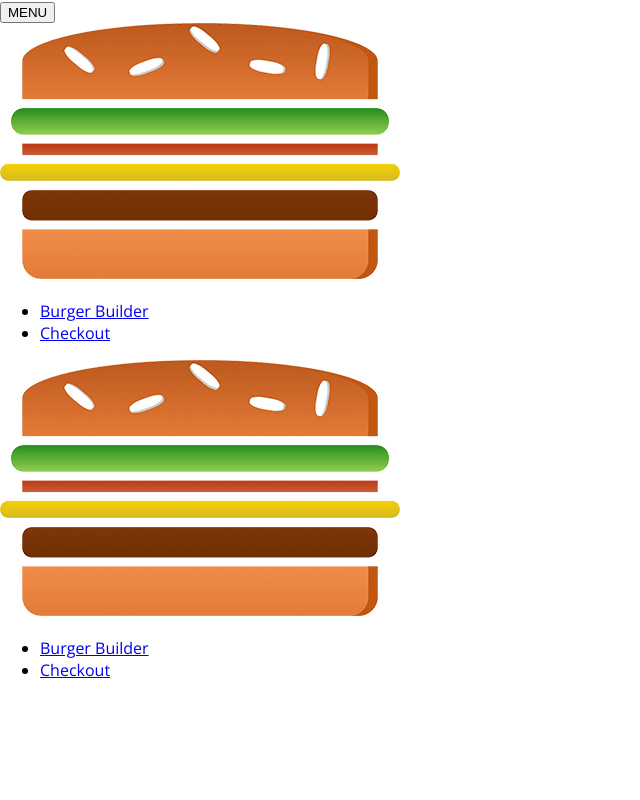
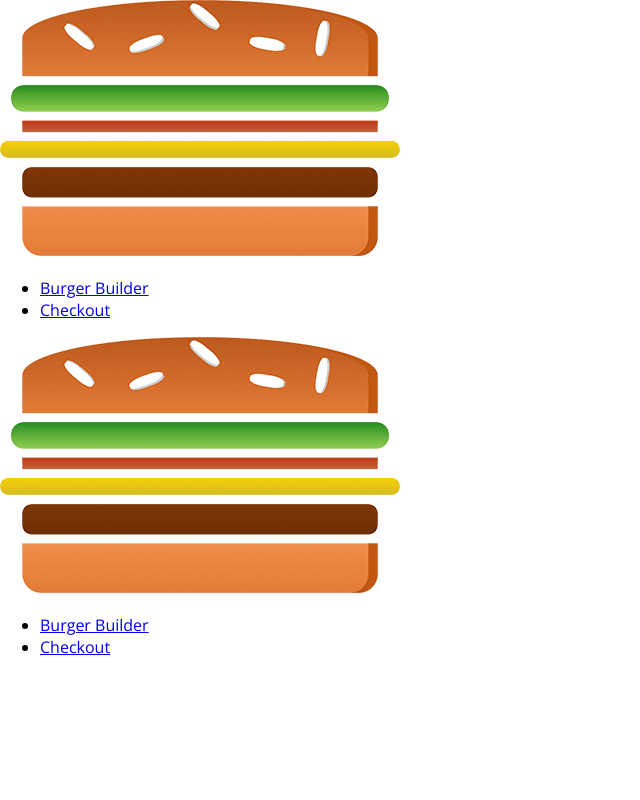
Before and after one commit to qpham01/burger-builder, a React app: page / in a window 1280 px wide. Shown: the top 800 px of the page, without its empty margins (0-640 px from the left). Built offline with nearby package versions, Linux system fonts and the light colour scheme.

Commit message:
Make side drawer toggle button as three lines icon with divs.

```diff
--- a/src/components/Layout.js
+++ b/src/components/Layout.js
@@ -6,12 +6,13 @@ import SideDrawer from "./navigation/SideDrawer";
 
 export class Layout extends React.Component {
   state = {
-    isOpen: true
+    isOpen: false
   };
 
-  sideDrawerToggler = () => {
-    const currentState = this.state.isOpen;
-    this.setState({ isOpen: !currentState });
+  sideDrawerToggleHandler = () => {
+    this.setState(prevState => {
+      return { isOpen: !prevState.isOpen };
+    });
   };
 
   sideDrawerCloseHandler = () => {
@@ -21,7 +22,7 @@ export class Layout extends React.Component {
   render() {
     return (
       <Wrap>
-        <Toolbar sideDrawerToggler={this.sideDrawerToggler} />
+        <Toolbar sideDrawerToggler={this.sideDrawerToggleHandler} />
         <SideDrawer
           isOpen={this.state.isOpen}
           closeHandler={this.sideDrawerCloseHandler}
--- a/src/components/navigation/SideDrawer.js
+++ b/src/components/navigation/SideDrawer.js
@@ -11,7 +11,6 @@ const SideDrawer = props => {
   if (props.isOpen) {
     attachedClasses = [classes.SideDrawer, classes.Open];
   }
-
   return (
     <Wrap>
       <Backdrop show={props.isOpen} clicked={props.closeHandler} />
--- a/src/components/navigation/SideDrawerToggle.css
+++ b/src/components/navigation/SideDrawerToggle.css
@@ -0,0 +1,23 @@
+.SideDrawerToggle {
+  width: 40px;
+  height: 100%;
+  display: flex;
+  flex-flow: column;
+  justify-content: space-around;
+  align-items: center;
+  padding: 10px 0;
+  box-sizing: border-box;
+  cursor: pointer;
+}
+
+.SideDrawerToggle div {
+  width: 90%;
+  height: 3px;
+  background-color: white;
+}
+
+@media (min-width: 500px) {
+  .SideDrawerToggle {
+    display: none;
+  }
+}
--- a/src/components/navigation/SideDrawerToggle.js
+++ b/src/components/navigation/SideDrawerToggle.js
@@ -1,10 +1,19 @@
 import React from "react";
 import PropTypes from "prop-types";
+import classes from "./SideDrawerToggle.css";
 
 const SideDrawerToggle = props => {
-  return <div />;
+  return (
+    <div className={classes.SideDrawerToggle} onClick={props.clickHandler}>
+      <div />
+      <div />
+      <div />
+    </div>
+  );
 };
 
-SideDrawerToggle.propTypes = {};
+SideDrawerToggle.propTypes = {
+  clickHandler: PropTypes.func.isRequired
+};
 
 export default SideDrawerToggle;
--- a/src/components/navigation/Toolbar.js
+++ b/src/components/navigation/Toolbar.js
@@ -3,14 +3,12 @@ import PropTypes from "prop-types";
 import classes from "./Toolbar.css";
 import Logo from "../ui/Logo";
 import NavItems from "./NavItems";
-import Button from "../ui/Button";
+import SideDrawerToggle from "./SideDrawerToggle";
 
 const Toolbar = props => {
   return (
     <header className={classes.Toolbar}>
-      <Button buttonType="Normal" clickHandler={props.sideDrawerToggler}>
-        MENU
-      </Button>
+      <SideDrawerToggle clickHandler={props.sideDrawerToggler} />
       <div className={classes.Logo}>
         <Logo />
       </div>
```
